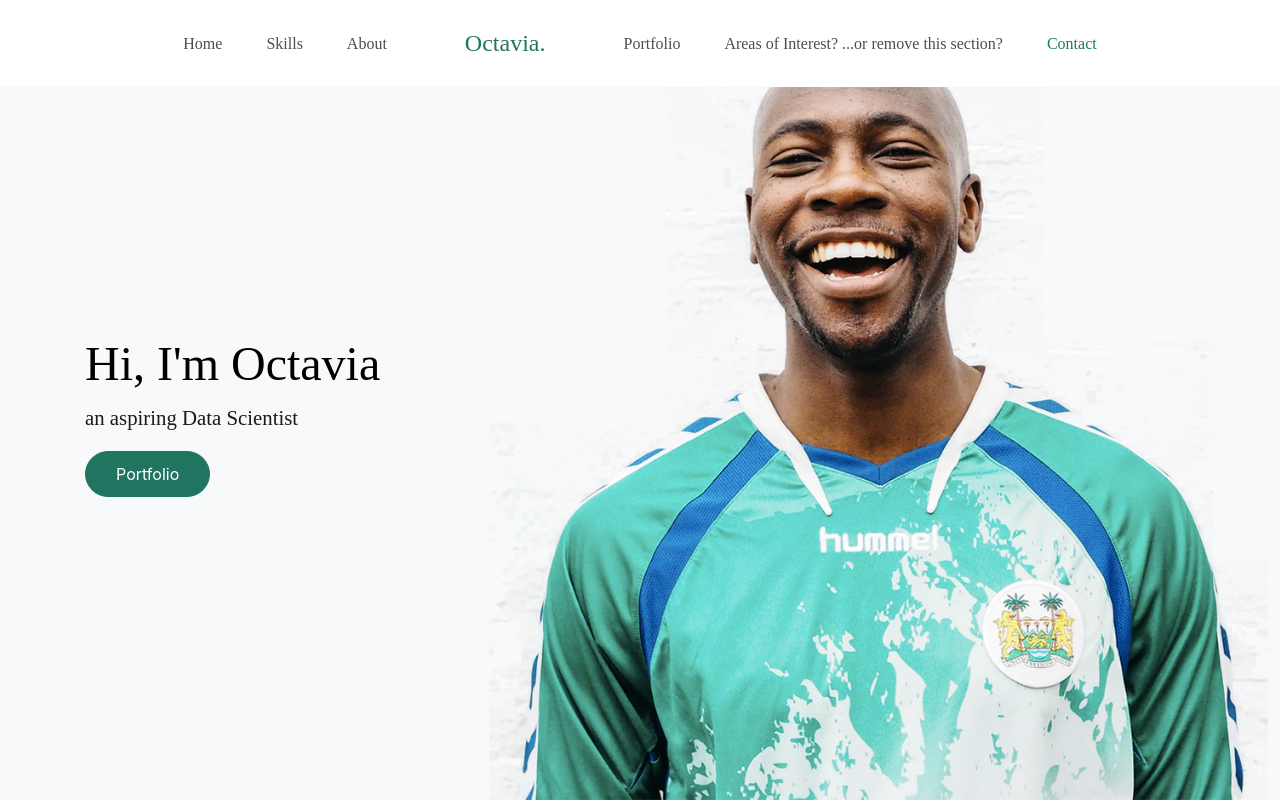
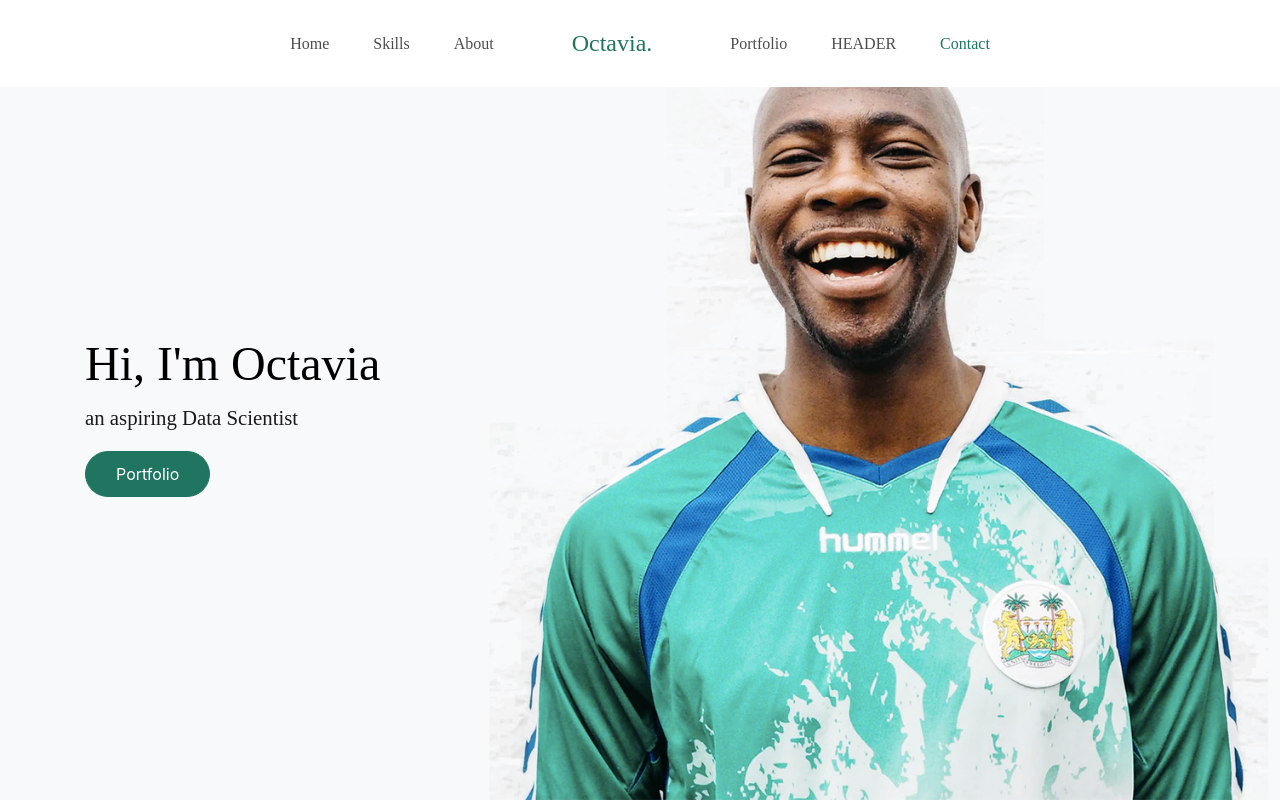
Before and after one commit to octaviaisom/octaviaisom.github.io, a plain HTML site: page index.html in a window 1280 px wide. Shown: the top 802 px of the page. Drawn offline with Linux system fonts and the light colour scheme; files whose address does not match are found by name; a web font is replaced by a local one.

Commit message:
Even more header updates

```diff
--- a/index.html
+++ b/index.html
@@ -65,7 +65,7 @@
             <nav class="site-navigation position-relative" role="navigation">
               <ul class="site-menu main-menu js-clone-nav mr-auto d-none d-lg-block">
                 <li><a href="#portfolio-section" class="nav-link">Portfolio</a></li>
-                <li><a href="#clients-section" class="nav-link">Areas of Interest? ...or remove this section?</a></li>
+                <li><a href="#clients-section" class="nav-link">HEADER</a></li>
                 <li><a href="#contact-section" class="nav-link">Contact</a></li>
               </ul>
             </nav>
```
